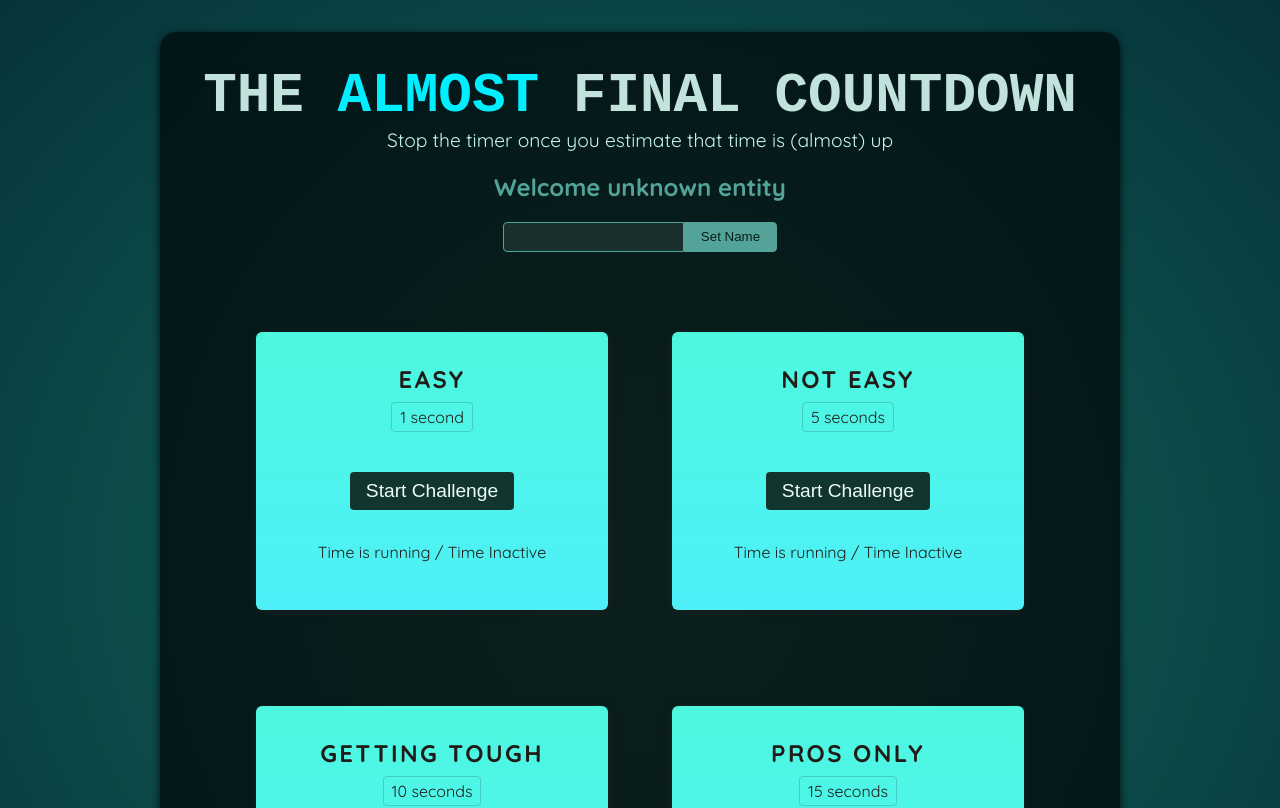
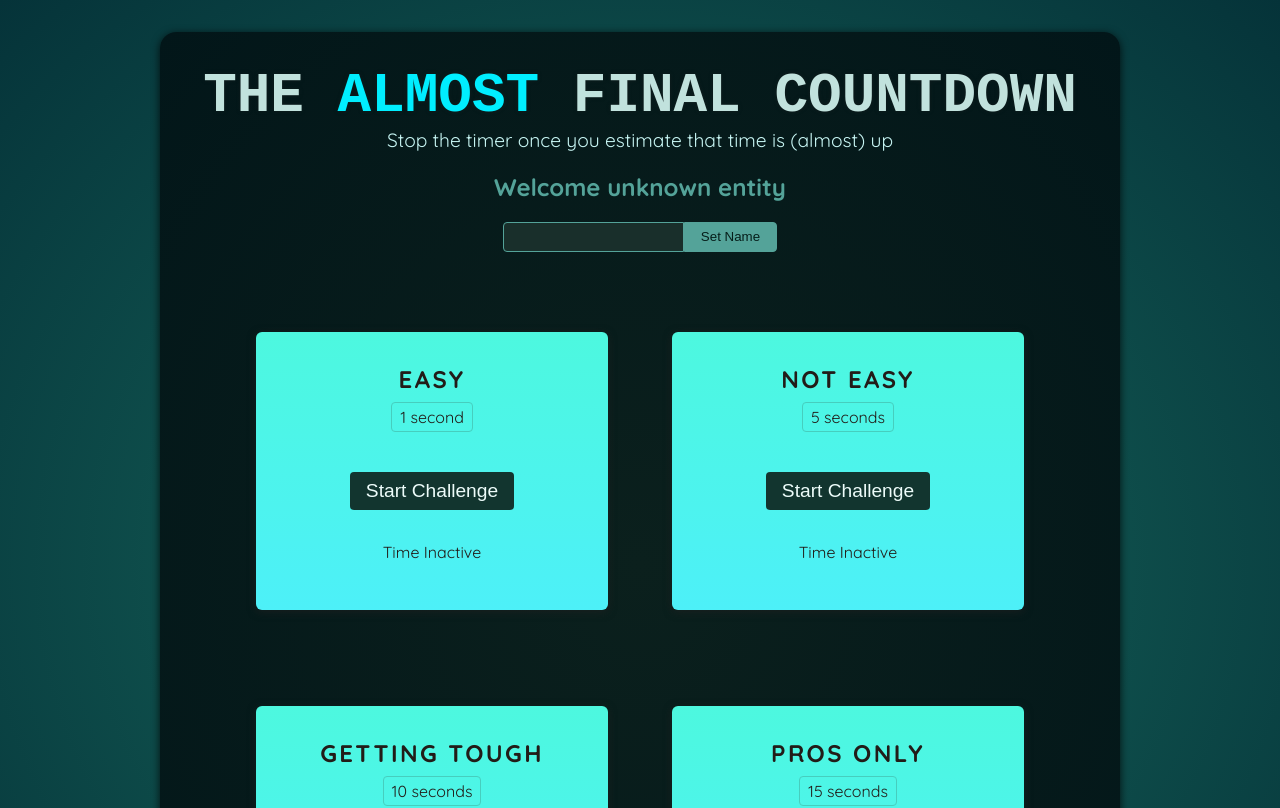
Before and after one commit to mohamuhsin/countdown-challenge, a React (Vite) app: page / in a window 1280 px wide. Shown: the top 808 px of the page. Built offline with nearby package versions, Linux system fonts and the light colour scheme; a web font is replaced by a local one.

Commit message:
we have created timerStarted state and used it condtionally and also used refs to store timer for each component instance

```diff
--- a/src/components/TimerChallenge.jsx
+++ b/src/components/TimerChallenge.jsx
@@ -1,12 +1,22 @@
-import { useState } from "react";
+import { useState, useRef } from "react";
 
 export default function TimerChallenge({ title, targetTime }) {
+
+    const timer = useRef()
+
+    const [timerStarted, setTimerStarted] = useState(false);
     const [timerExpired, setTimerExpired] = useState(false);
 
     function handleStart() {
-        setTimeout(() => {
+        timer.current = setTimeout(() => {
             setTimerExpired(true);
         }, targetTime * 1000);
+
+        setTimerStarted(true);
+    }
+
+    function handleStop() {
+        clearTimeout(timer.current);
     }
     return (
         <section className="challenge">
@@ -16,9 +26,11 @@
                 {targetTime} second{targetTime > 1 ? "s" : null}
             </p>
             <p>
-                <button onClick={handleStart}>Start Challenge</button>
+                <button onClick={timerStarted ? handleStop : handleStart}>
+                    {timerStarted ? "Stop" : "Start"} Challenge
+                </button>
             </p>
-            <p>Time is running / Time Inactive</p>
+            <p className={timerStarted ? 'active' : undefined}>{timerStarted ? "Time is running..." : "Time Inactive"}</p>
         </section>
     );
 }
```
